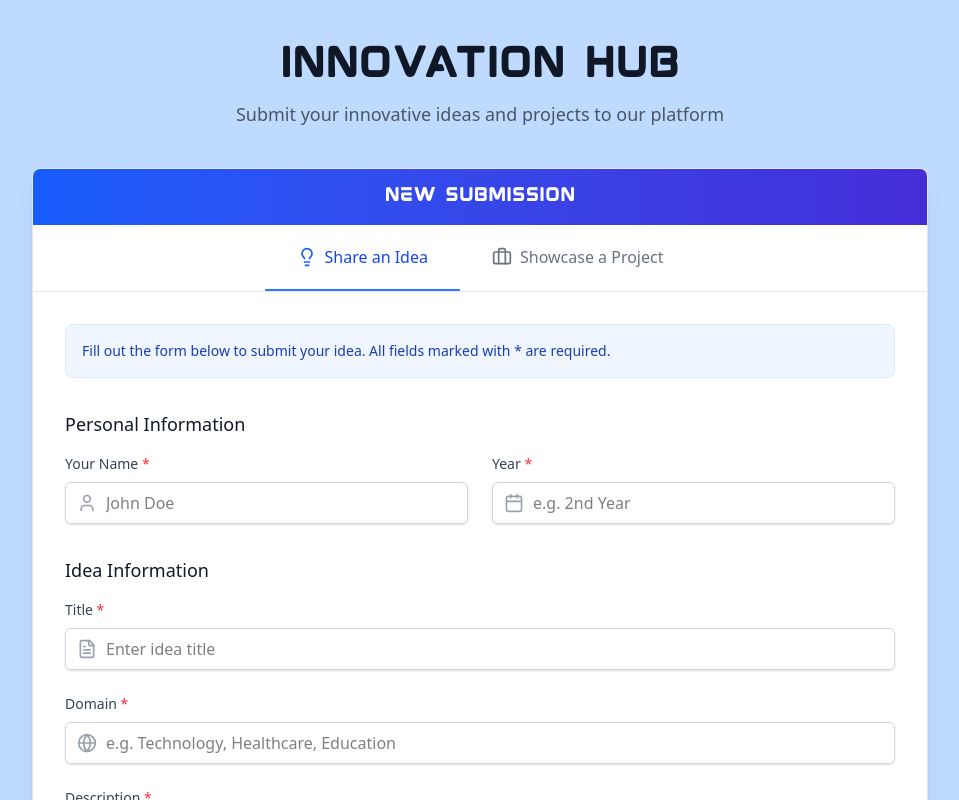
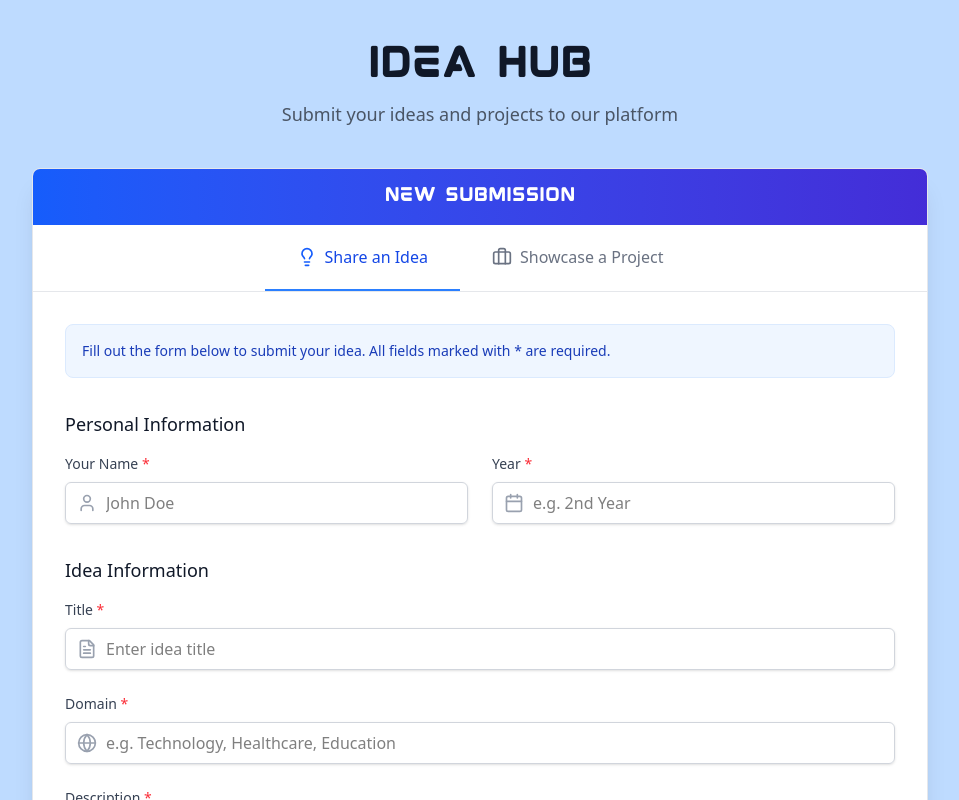
Before and after one commit to Kite-IPS/Ips_Portfolio, a React (Vite) app in the folder Client/: page /project-submission in a window 1280 px wide. Shown: the top 800 px of the page, without its empty margins (160-1119 px from the left). Built offline with nearby package versions, Linux system fonts and the light colour scheme.

Commit message:
header updated

```diff
--- a/Client/src/Components/Header.jsx
+++ b/Client/src/Components/Header.jsx
@@ -35,10 +35,10 @@ const Header = () => {
                         to={section}
                         smooth={true}
                         duration={1000}
-                    >
-                        <li className='text-base lg:text-lg font-semibold cursor-pointer px-3 lg:px-7 py-2 rounded-lg transition-all duration-300 hover:bg-blue-600 hover:text-white'>
-                            {section.charAt(0).toUpperCase() + section.slice(1)}
-                        </li>
+                    ><li className='group text-base lg:text-lg font-semibold cursor-pointer px-3 lg:px-7 py-2 rounded-lg transition-all duration-300 relative'>
+                    {section.charAt(0).toUpperCase() + section.slice(1)}
+                    <span className='absolute bottom-0 left-0 w-0 h-0.5 bg-gradient-to-r from-purple-500 to-blue-500 transition-all duration-300 group-hover:w-full'></span>
+                  </li>
                     </Link>
                 ))}
             </ul>
--- a/Client/src/Pages/LandingPage.jsx
+++ b/Client/src/Pages/LandingPage.jsx
@@ -125,7 +125,7 @@ const LandingPage = () => {
                     </div>
                 </div>
                 <div className='mt-16 md:mt-20 flex items-center justify-center'>
-                    <h1 className='font-bold text-2xl md:text-3xl mokoto-text'>Our projects</h1>
+                    <h1 className='font-bold text-2xl md:text-3xl mokoto-text'>Our  projects</h1>
                 </div>
                 <div className='w-[90%] md:w-[80%] mx-auto mt-10 md:mt-20 flex flex-col md:flex-row items-center justify-around gap-8 md:gap-4'>
                     <ProjectCard name={'KG-SLAR'} description={"It's a student late attendance report system using RFID technology"} />
--- a/Client/src/Pages/Project_submission.jsx
+++ b/Client/src/Pages/Project_submission.jsx
@@ -162,9 +162,9 @@ const ProjectSubmission = () => {
     <div className="min-h-screen bg-blue-200 py-12 px-4 sm:px-6 lg:px-8">
       <div className="max-w-4xl mx-auto">
         <div className="text-center mb-10">
-          <h1 className="text-4xl font-bold text-gray-900 tracking-tight mokoto-text">Innovation Hub</h1>
+          <h1 className="text-4xl font-bold text-gray-900 tracking-tight mokoto-text">Idea Hub</h1>
           <p className="mt-3 text-lg text-gray-600 max-w-2xl mx-auto">
-            Submit your innovative ideas and projects to our platform
+            Submit your ideas and projects to our platform
           </p>
         </div>
 
```
